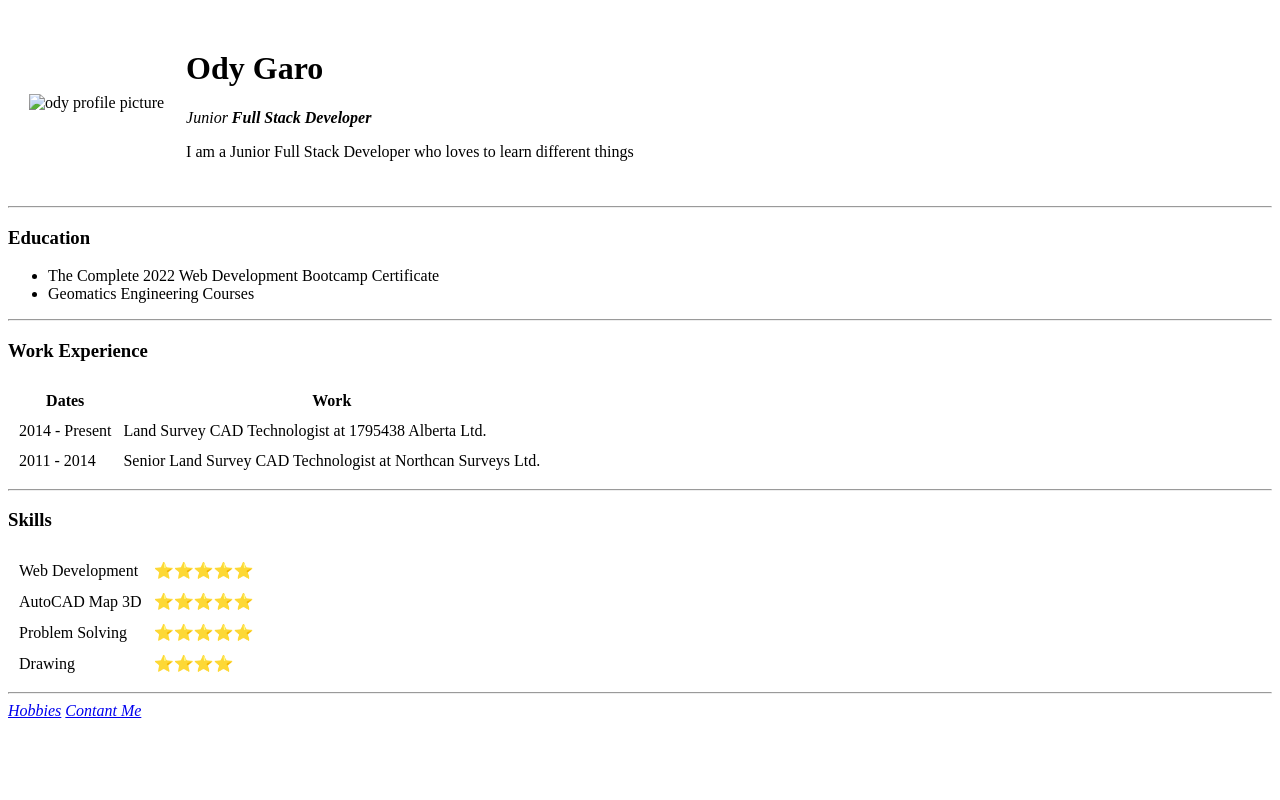
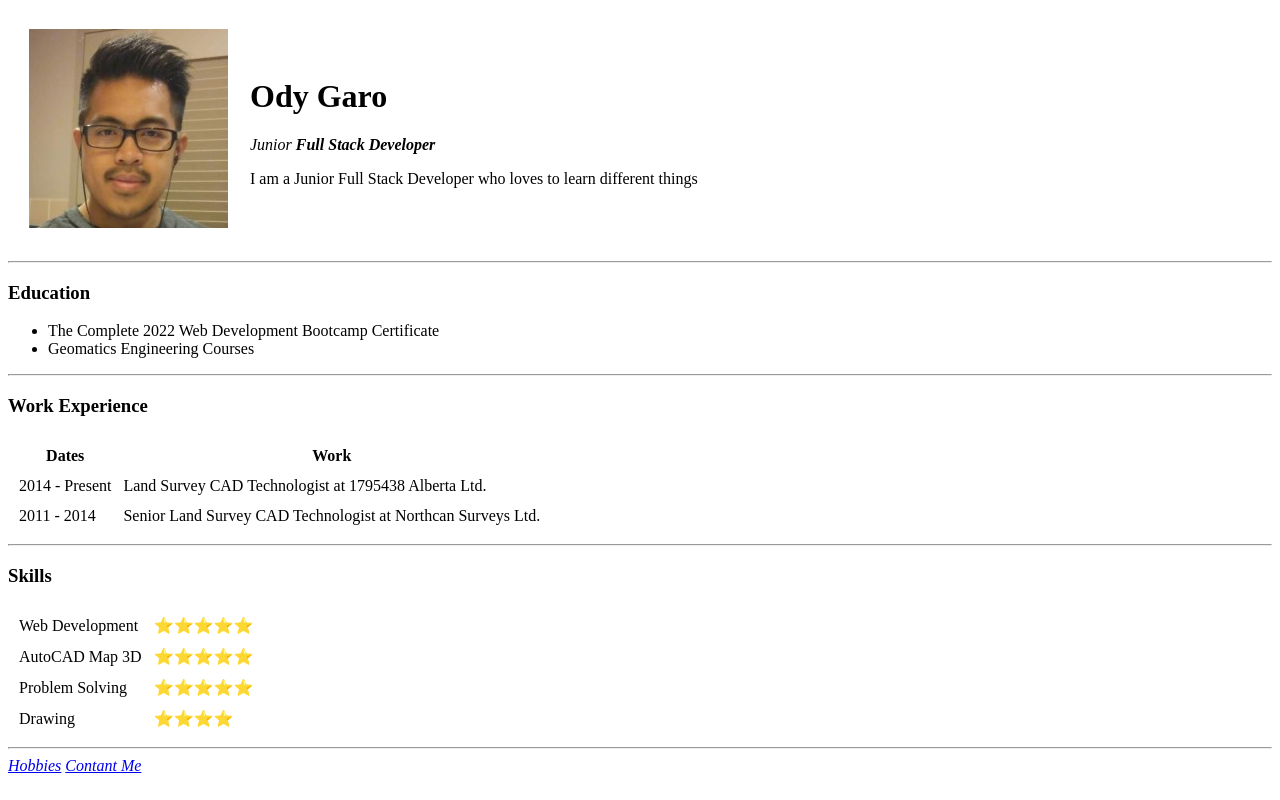
Before and after one commit to odyg/cv, a plain HTML site: page index.html in a window 1280 px wide. Drawn offline with Linux system fonts and the light colour scheme.

Commit message:
Update index.html
updated photo

```diff
--- a/index.html
+++ b/index.html
@@ -9,7 +9,7 @@
 <body>
   <table cellspacing=20>
     <tr>
-      <td><img src="odyv3.jpg" alt="ody profile picture"></td>
+      <td><img src="images/odyv3.jpg" alt="ody profile picture"></td>
       <td><h1>Ody Garo</h1>
       <p><em>Junior <strong>Full Stack Developer</strong></em></p>
       <p>I am a Junior Full Stack Developer who loves to learn different things</p></td>
```
